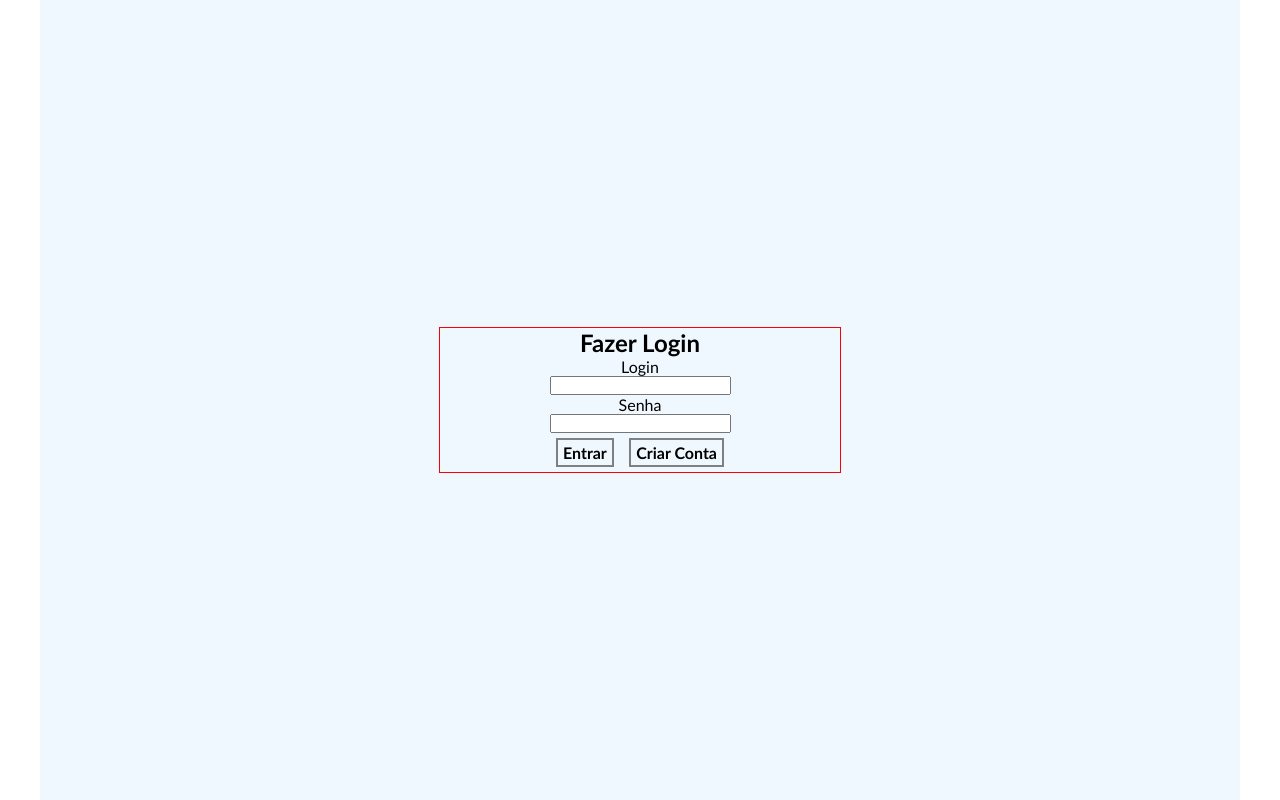
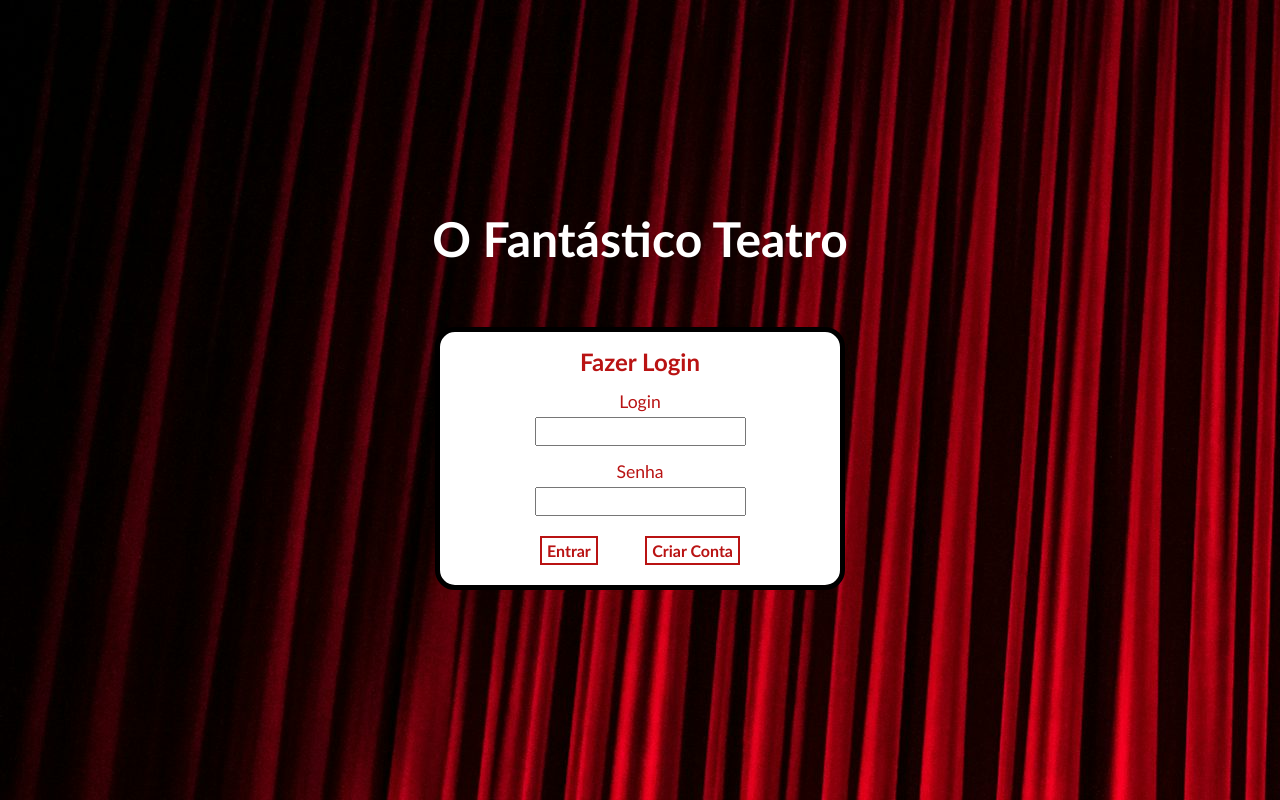
Before and after one commit to Codee-Hub/theater_management_web, a plain HTML site: page html/index.html in a window 1280 px wide. Drawn offline with Linux system fonts and the light colour scheme.

Commit message:
feat> melhorei visualmente a tela de login e cadastro. Close #10

```diff
--- a/html/css/style.css
+++ b/html/css/style.css
@@ -10,6 +10,7 @@ html {
 
 body {
     font-family: 'Trebuchet MS', 'Lucida Sans Unicode', 'Lucida Grande', 'Lucida Sans', Arial, sans-serif;
+    background-image:  url(../imgs/Back.png);
 }
 
 /* Login Page */
@@ -21,8 +22,13 @@ body {
     display: flex;
     flex-direction: column;
     justify-content: center;
+    gap: 60px;
     align-items: center;
-    background-color: aliceblue;
+}
+
+.container h1 {
+    color: white;
+    font-size: 3em;
 }
 
 #form {
@@ -32,13 +38,41 @@ body {
     justify-content: center;
     text-align: center;
     align-items: center;
-    border: 1px solid red;
+    background-color: white;
+    padding: 15px 0;
+    border-radius: 20px;
+    border: 5px solid rgb(0, 0, 0);;
+}
+
+#form h2{
+    margin: 0 0 15px;
+    color: rgb(185, 19, 19);
+}
+
+#form label {
+    font-size: 1.1em;
+    color: rgb(185, 19, 19);
+}
+
+#form input {
+    margin: 5px 0 15px;
+    padding: 5px 15px;
+}
+
+#form input:hover {
+    margin: 5px 0 15px;
+    border: 2px solid rgb(185, 19, 19);;
+}
+
+#form input:focus {
+    margin: 5px 0 15px;
+    border: 2px solid rgb(185, 19, 19);;
 }
 
 #form div {
     margin: 5px 0;
     display: flex;
-    width: 42%;
+    width: 50%;
     flex-direction: row;
     justify-content: space-between;
 }
@@ -48,7 +82,12 @@ body {
     color: black;
     padding: 3px 5px;
     text-decoration: none;
-    border: 2px solid gray;
+    color: rgb(185, 19, 19);
+    border: 2px solid rgb(185, 19, 19);;
+}
+
+#form div a:hover {
+    padding: 4px 6px;
 }
 
 /* User Page */
--- a/html/index.html
+++ b/html/index.html
@@ -10,6 +10,8 @@
 
 <body>
     <div class="container">
+        <h1>O Fantástico Teatro</h1>
+
         <form id="form" action="">
             <h2>Fazer Login</h2>
 
```
Also changed, not shown: html/imgs/Back.png (added).
